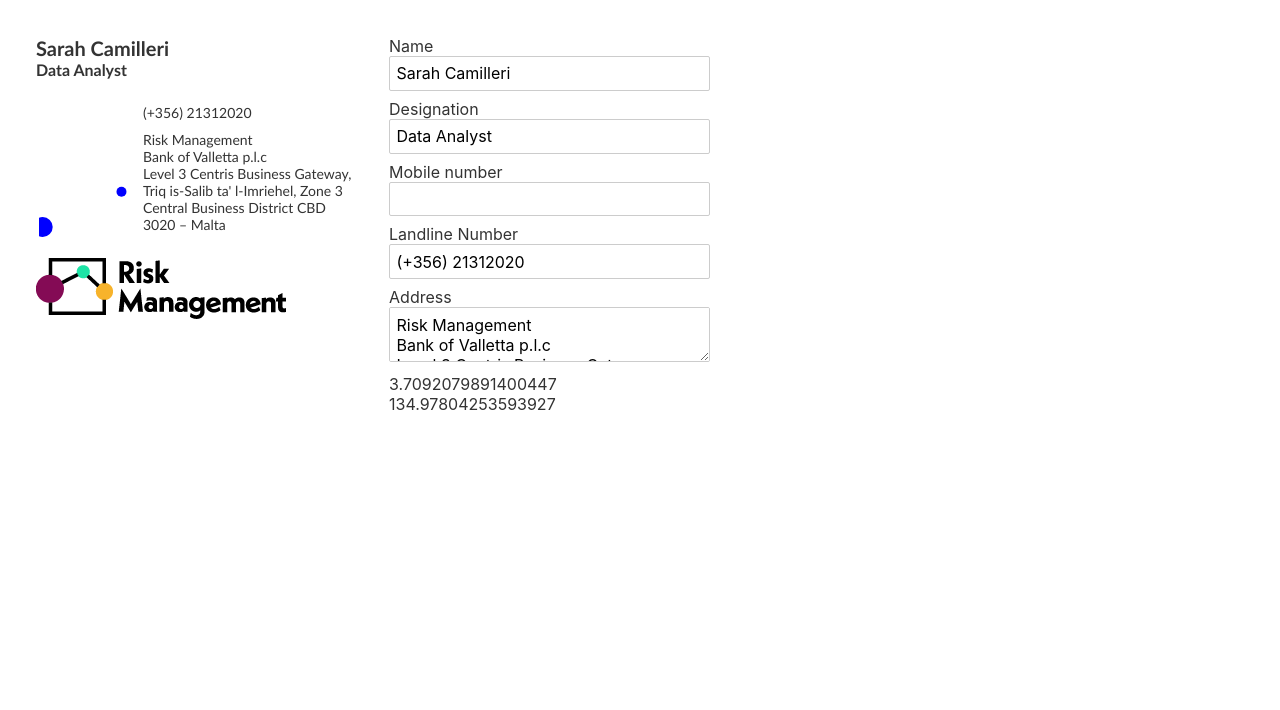
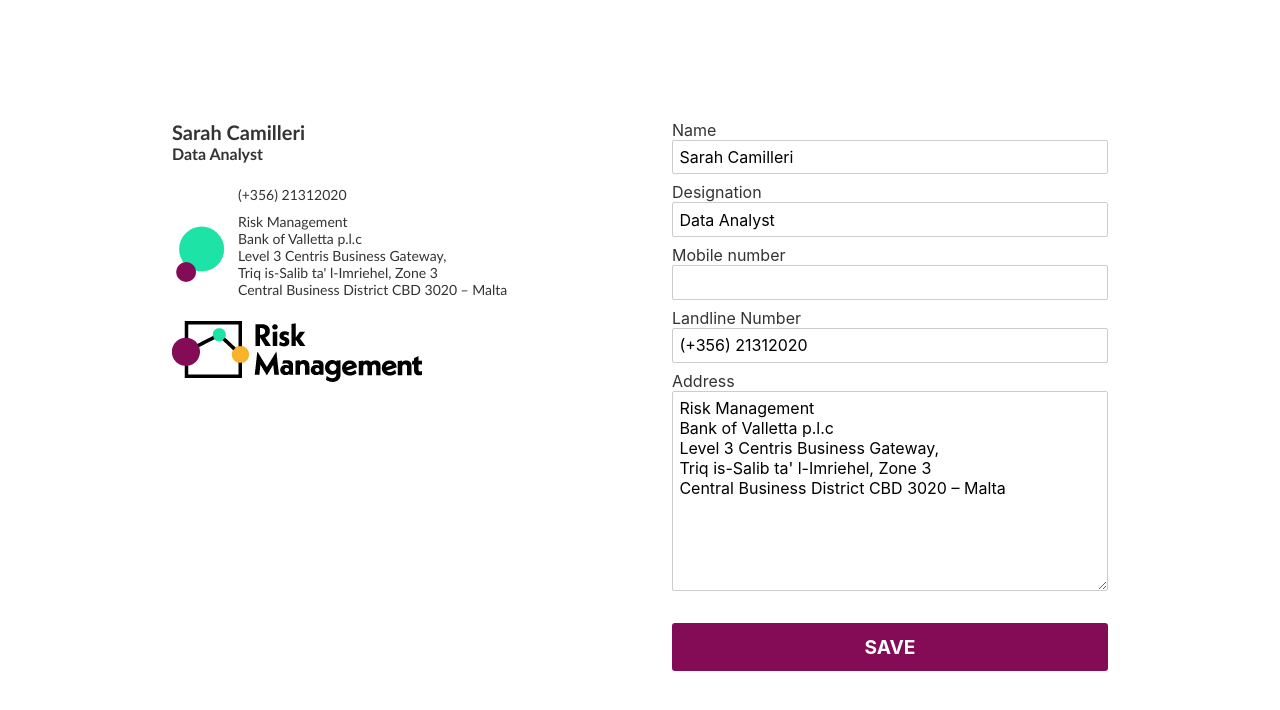
Before and after one commit to jcamilleri13/bov-signature-generator, a Svelte app: page / in a window 1280 px wide. Shown: the top 710 px of the page. Built offline with nearby package versions, Linux system fonts and the light colour scheme.

Commit message:
Refactor & complete svg generation

```diff
--- a/src/App.svelte
+++ b/src/App.svelte
@@ -1,4 +1,7 @@
 <script lang="ts">
+
+  import { generateDots } from './dots'
+
   let address =
 `Risk Management
 Bank of Valletta p.l.c
@@ -6,8 +9,8 @@
 Triq is-Salib ta' l-Imriehel, Zone 3
 Central Business District CBD 3020 – Malta`
 
-  const MAX_X = 100;
-  const MAX_Y = 150;
+  const MAX_X = 50;
+  const MAX_Y = 100;
 
   let name = 'Sarah Camilleri';
   let designation = 'Data Analyst';
@@ -17,42 +20,18 @@
   let circleA
   let circleB
 
-  $: circleA = {
-    cx: Math.abs(hash(name.split(' ')[0])) / 2147483647 * MAX_X,
-    cy: Math.abs(hash(name.split(' ')[0].split('').reverse().toString())) / 2147483647 * MAX_Y,
-    r: name.split(' ')[0].length * 2
-  }
-
-  $: circleB = {
-    cx: Math.abs(hash(name.split(' ')[1])) / 2147483647 * MAX_X,
-    cy: Math.abs(hash(name.split(' ')[1].split('').reverse().toString())) / 2147483647 * MAX_Y,
-    r: name.split(' ')[1].length * 3
-  }
+  $: circleA = generateDots(name).circleA
+  $: circleB = generateDots(name).circleB
 
   const styles = {
     global: 'font-family: Trebuchet MS, sans-serif;',
     name: 'font-size: 20px; font-weight: bold;',
-    designation: 'font-size: 16px; font-weight: bold; margin-bottom: 10px;',
-    info: 'font-size: 14px;',
+    designation: 'font-size: 16px; font-weight: bold; margin-bottom: 20px;',
+    info: 'font-size: 14px; padding-left: 10px;',
     address: 'margin-top: 10px;',
-    logo: 'margin-top: 10px;'
+    logo: 'margin-top: 20px;'
   }
 
-  function hash (string) {
-      if (!string) return 0
-
-	    let hash = 0
-
-      if (string.length === 0) return hash
-
-      for (let i = 0; i < string.length; i++) {
-	        const char = string.charCodeAt(i)
-	        hash = ((hash << 5) - hash) + char
-	        hash = hash & hash // Convert to 32bit integer
-	    }
-
-	    return hash
-	}
 </script>
 
 <main>
@@ -65,8 +44,8 @@
       <tr>
         <td>
           <svg width={MAX_X} height={MAX_Y}>
-            <circle {...circleA} fill="blue" />
-            <circle cx={circleB.cx} cy={circleB.cy} r="5" fill="blue" />
+            <circle {...circleB} />
+            <circle {...circleA} />
           </svg>
         </td>
         <td style={styles.info}>
@@ -101,24 +80,44 @@
       </div>
       <div class="form-control">
         <label for="address">Address</label>
-        <textarea id="address">{address}</textarea>
+        <textarea id="address" style="height: 200px;">{address}</textarea>
       </div>
-
-      <div>{circleA.cx}</div>
-      <div>{circleA.cy}</div>
+      <button type="button">Save</button>
   </div>
 </main>
 
 <style lang="scss">
   main {
     display: flex;
+    width: 1000px;
+    margin: auto;
 
     > * {
       flex: 1;
-      padding: 1rem;
+      padding: 2rem;
     }
   }
 
-  // .form-control {}
+  button {
+  margin-top: 20px;
+  padding: 0.755rem 1rem;
 
+  font-family: inherit;
+  font-weight: bold;
+  font-size: 1.2rem;
+  text-transform: uppercase;
+  text-decoration: none;
+
+  border: none;
+  color: white;
+  background: #840b55;
+  border-radius: 3px;
+
+  cursor: pointer;
+  transition: background 0.25s ease-in-out;
+}
+
+button:hover {
+  background-color: hsl(323, 85%, 20%);
+}
 </style>
--- /dev/null
+++ b/src/dots.ts
@@ -0,0 +1,87 @@
+const MAX_INT = 2147483647
+
+const WIDTH = 50
+const HEIGHT = 100
+
+const COLOURS = [
+  'rgb(132, 11, 85)',
+  'rgb(247, 179, 43)',
+  'rgb(25, 114, 120)',
+  'rgb(253, 111, 92)',
+  'rgb(29, 228, 166)'
+]
+
+function hash (string: string) {
+  if (!string) return 0
+
+  let hash = 0
+
+  if (string.length === 0) return hash
+
+  for (let i = 0; i < string.length; i++) {
+      const char = string.charCodeAt(i)
+      hash = ((hash << 5) - hash) + char
+      hash = hash & hash // Convert to 32bit integer
+  }
+
+  return hash
+}
+
+interface GenerateDotsParams {
+  string: string,
+  width: number,
+  height: number,
+  scale: number
+}
+
+function generateDot ({ string, width, height, scale }: GenerateDotsParams) {
+  const r = string.length * scale
+
+  const x = width - (r * 2)
+  const y = height - (r * 2)
+
+  const hashX = hash(string)
+  const hashY = hash(string.split('').reverse().toString())
+
+  const cx = (Math.abs(hashX) / MAX_INT * x) + r
+  const cy = (Math.abs(hashY) / MAX_INT * y) + r
+
+  return { r, cx, cy }
+}
+
+function generateDots (name) {
+  const [first = '', last = ''] = name.split(' ')
+
+  const fillIndexA = first.length % COLOURS.length
+
+  let fillIndexB = last.length % COLOURS.length
+  if (fillIndexB === fillIndexA) {
+    fillIndexB = fillIndexB === COLOURS.length - 1
+      ? 0
+      : fillIndexB + 1
+  }
+
+  const circleA = {
+    fill: COLOURS[fillIndexA],
+    ...generateDot({
+      string: first,
+      width: WIDTH,
+      height: HEIGHT,
+      scale: 2
+    })
+  }
+
+  const circleB = {
+    fill: COLOURS[fillIndexB],
+    ...generateDot({
+      string: last,
+      width: WIDTH,
+      height: HEIGHT,
+      scale: 2.5
+    })
+  }
+
+  return { circleA, circleB }
+}
+
+export { generateDots }
--- a/src/main.ts
+++ b/src/main.ts
@@ -1,10 +1,7 @@
 import App from './App.svelte';
 
 const app = new App({
-	target: document.body,
-	props: {
-		name: 'world'
-	}
+	target: document.body
 });
 
 export default app;
```
